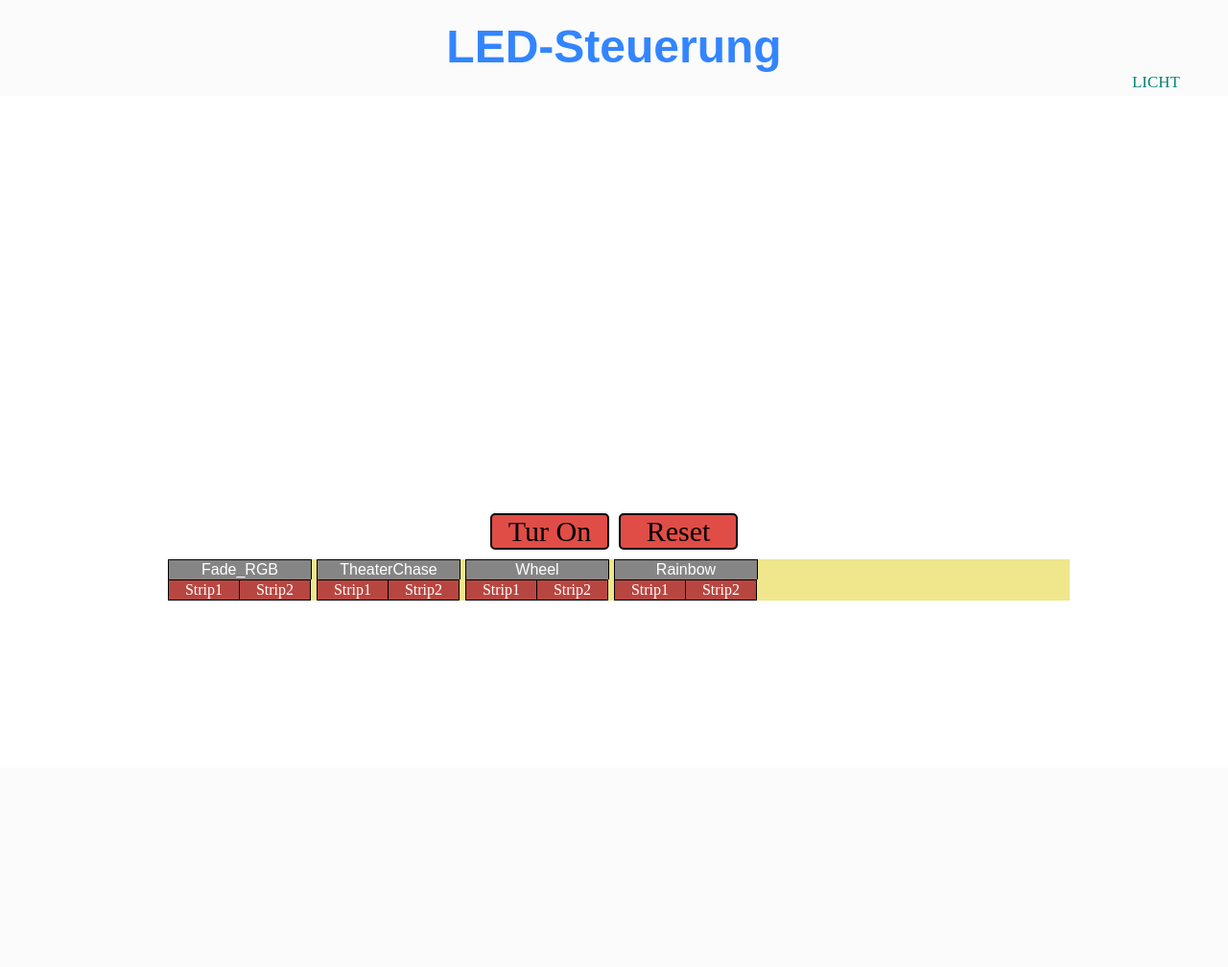
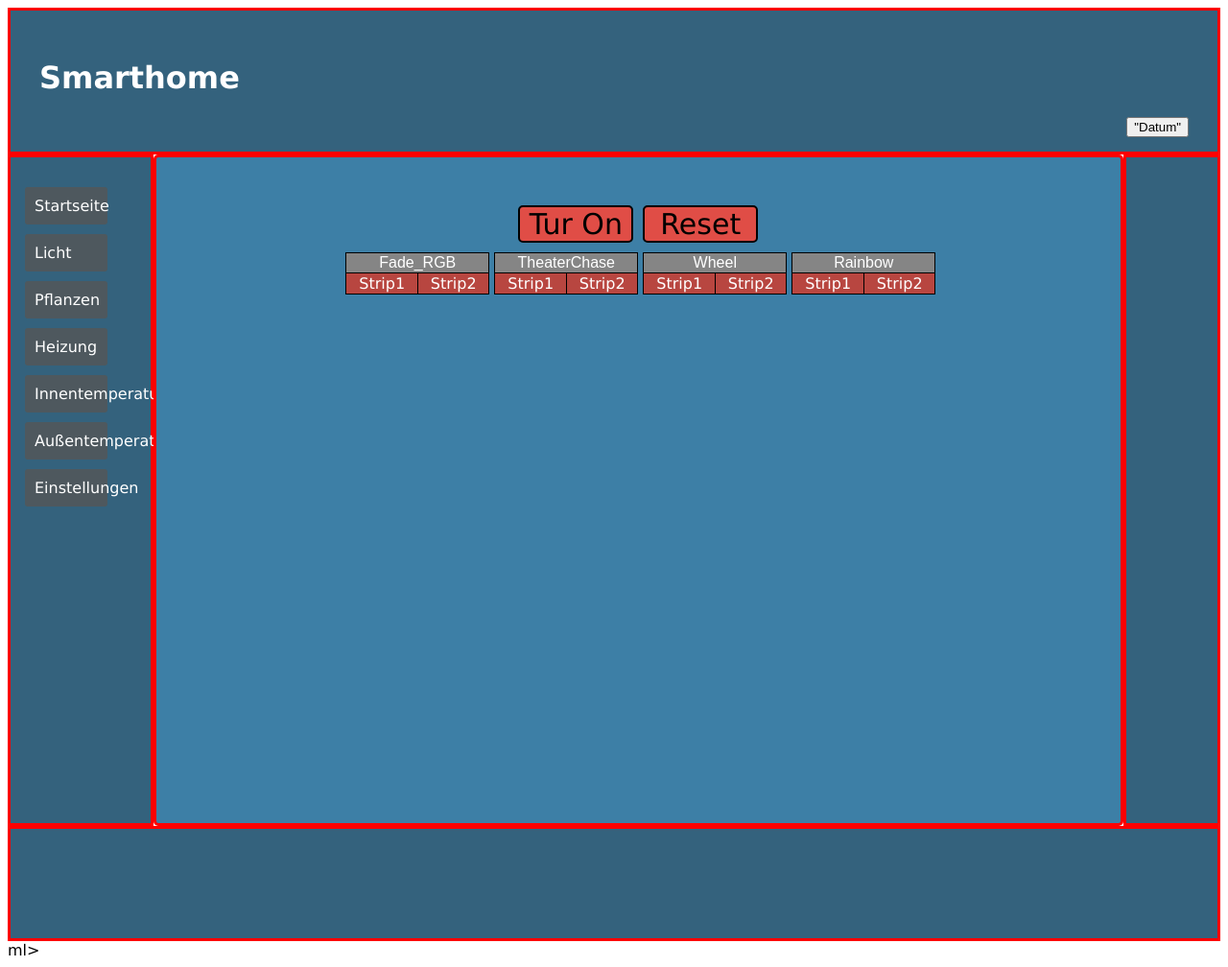
Before and after one commit to olol234/LED_Streifen, a Flask app: page /licht in a window 1280 px wide. Shown: the whole page at 96% size. Before the commit the page ends 626 px from the top, so only its background shows below. Run offline with Flask 2, Linux system fonts and the light colour scheme.

Commit message:
styeelsheet front page

```diff
--- a/static/stylemain.css
+++ b/static/stylemain.css
@@ -1,55 +1,86 @@
 * {
-    margin: 0;
-    padding: 0;
-}
-.wrapper {
-    width: 940px;
-    max-height: 90%;
-    margin: 0 auto;
+    box-sizing: border-box;
+    position: relative
 }
 
-/* Navigation */
-#navigation {
-
-    position: fixed;
-    top: 0;
-    z-index: 10;
-
-    width:100%;
-    height: 100px;
-    background-color: rgba(250,250,250,0.8);
+.row::after {
+    content: "";
+    clear: both;
+    display: table;
 }
-h1 {
-    color: #3385ff;
-    font-family: sans-serif;
-    margin-top: 21px;
-    font-size: 3em;
-    text-align: center;
-}
-#menu{
-    position: fixed;
-    right: 50px;
-}
-#menu a{
-    color:#068376;
+a {
     text-decoration: none;
-    border-radius: 10px;
-    font-size: 17px;
-
-}
-#banner {
-    width: 100%;
-    height: 500px;
-    z-index: 0;
-    background-size:cover
+    color: white;
 
 }
 
-/* content */
+
+[class*="col-"] {
+    float: left;
+    padding: 15px;
+    border: solid;
+    border-color: red;
+
+
+}
+
+.col-1 {width: 8.33%;}
+.col-2 {width: 8%; height: 700px; float: right; background-color: #34627d }
+.col-3 {
+    width: 12%;
+    height: 700px;
+    background-color: #34627d;
+}
+.col-4 {width: 100%;background-color: #34627d;}
+
+.col-5 {width: 41.66%;}
+.col-6 {width: 50%;}
+.col-7 {width: 58.33%;}
+.col-8 {width: 66.66%;}
+.col-9 {width: 80%; height: 700px; background-color: #3d7fa6; border-radius: 5px; }
+.col-10 {width: 83.33%;}
+.col-11 {width: 91.66%;}
+.col-12 {width: 100%; height: 120px; background-color: #34627d}
+
+html {
+    font-family: "Lucida Sans", sans-serif;
+}
+
+.header {
+    width: 100%;
+    color: #ffffff;
+    padding: 15px;
+
+
+}
+.header button {
+    float: right;
+}
+
+.menu ul {
+    list-style-type: none;
+    margin: 10;
+    padding: 0;
+    padding-right: 30px;
+
+}
+
+.menu li {
+    padding: 10px;
+    margin-bottom: 10px;
+    background-color: #4e585e;
+    color: #ffffff;
+    border-radius: 3px;
+}
+
+.menu li:hover {
+    background-color: #0099cc;
+}
+
+
 #functions{
     padding-top: 30px;
     width: 100%;
-    z-index: 0;
 }
 .container {
     width: 100%;
@@ -70,7 +101,7 @@ h1 {
 }
 
 .container2 {
-    background-color: khaki;
+    justify-content: center;
     width: 100%;
     display: flex;
     flex-direction: row;
@@ -93,7 +124,7 @@ h1 {
     text-align: center;
     text-decoration: none;
     display: inline-block;
-    width: 71px;
+    width: 75px;
     font-size: 16px;
     cursor: pointer;
     float: left;
--- a/templates/licht.html
+++ b/templates/licht.html
@@ -1,28 +1,33 @@
+
 <!DOCTYPE html>
 <html lang="de">
 <head>
+    <title>LED-Steuerung</title>
     <link rel="stylesheet" href='/static/stylemain.css'   />
-    <title>LED-Steuerung</title>
+</head>
 
-</head>
+
 <body>
-
-    <div id="navigation">
-
-        <div class="wrapper">
-
-            <h1>LED-Steuerung
-            </h1>
-            <p id="menu">
-                <a href="{{url_for('main')}}">LICHT
-                </a>
-            </p>
+    <div class="col-4">
+        <div class ="header">
+            <h1>Smarthome</h1>
+            <button>"Datum"</button>
         </div>
     </div>
+    <div class="row">
+      <div class="col-3 menu">
+        <ul>
+          <li><a href="{{ url_for('main')}}">Startseite</a></li>
+          <li><a href="/lights">Licht</a></li>
+          <li><a href="/flower">Pflanzen</a></li>
+          <li><a href="/heat">Heizung</a></li>
+          <li><a href="/temp">Innentemperatur</a></li>
+          <li><a href="/tempout">Außentemperatur</a></li>
+          <li><a href="/options">Einstellungen</a></li>
+        </ul>
+      </div>
 
-    <div id="banner">
-
-    </div>
+    <div class="col-9">
 
     <div id="functions">
 
@@ -73,6 +78,14 @@
         </div>
 
     </div>
+      </div>
+      <div class="col-2">
+      </div>
+      <div class="col-12">
+      </div>
+
+    </div>
 
 </body>
 </html>
+ml>
```
